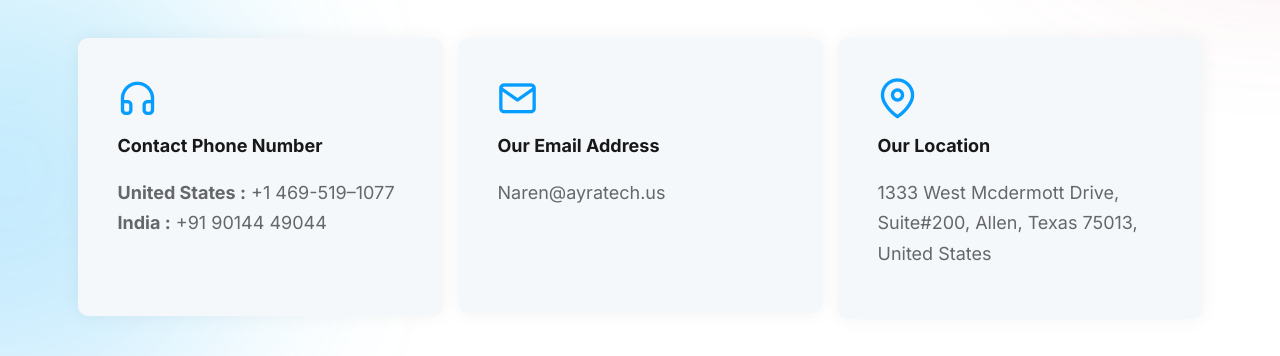
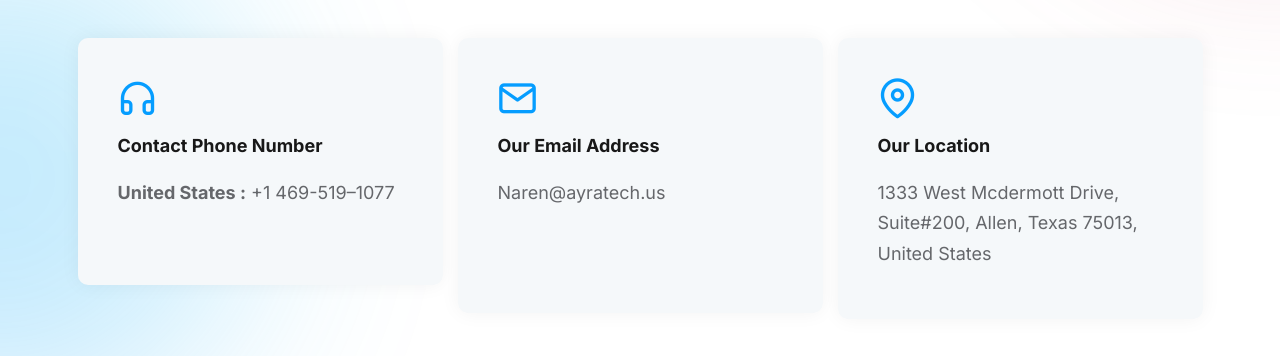
Before and after one commit to narenreddy12/website, a plain HTML site: page contact.html in a window 1280 px wide. Shown: the part 321-677 px from the top of the page. Drawn offline with Linux system fonts and the light colour scheme; grey boxes are pictures that could not be loaded; files whose address does not match are found by name.

Commit message:
Update contact.html

```diff
--- a/contact.html
+++ b/contact.html
@@ -146,7 +146,7 @@
                                             <div class="inner">
                                                 <h4 class="title">Contact Phone Number</h4>
                                                 <p> <b>United States :</b> +1 469-519–1077</p>
-                                                <p> <b>India :</b> +91 90144 49044</p>
+<!--                                                 <p> <b>India :</b> +91 90144 49044</p> -->
                                             </div>
                                             <br>
                                         </div>
```
